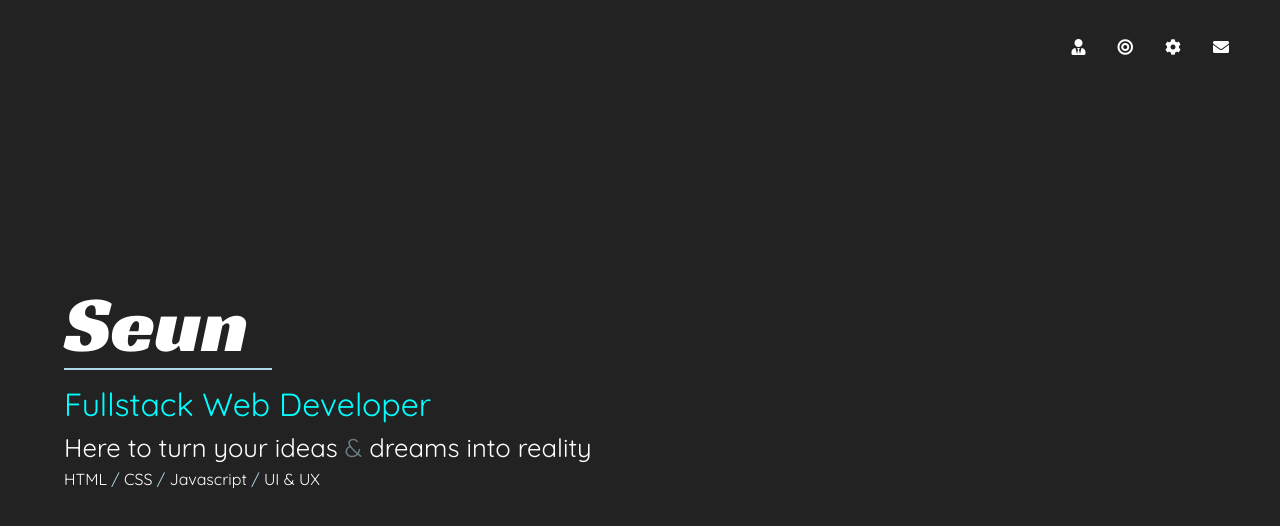
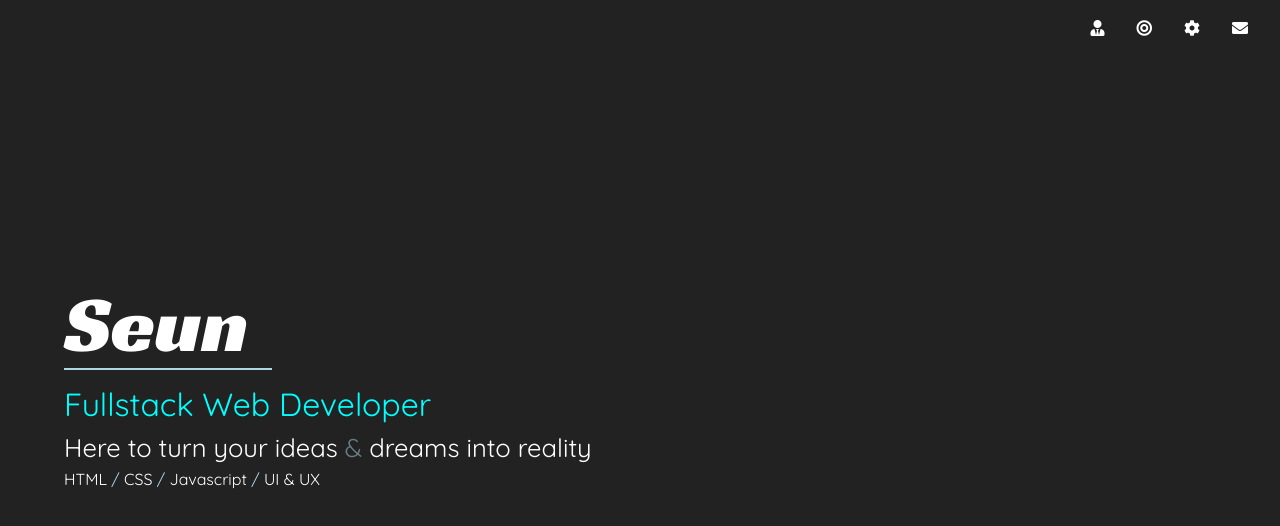
Before and after one commit to NatureBoi/WebProfile, a website: page html/index.html in a window 1280 px wide. Drawn offline with Linux system fonts and the light colour scheme.

Commit message:
Fixed navigation issues with Skills page

```diff
--- a/package.json
+++ b/package.json
@@ -16,5 +16,8 @@
   "bugs": {
     "url": "https://github.com/NatureBoi/WebProfile/issues"
   },
-  "homepage": "https://github.com/NatureBoi/WebProfile#readme"
+  "homepage": "https://github.com/NatureBoi/WebProfile#readme",
+  "dependencies": {
+    "eslint": "^5.11.1"
+  }
 }
--- a/sass/_menu.sass
+++ b/sass/_menu.sass
@@ -2,9 +2,13 @@
 .menu-nav
     display: flex
     position: fixed
-    right: 35px
-    top: 35px
+    justify-content: flex-end
+    // right: 2.5rem
+    padding: 1rem 1rem
+    // top: 35px
     z-index: 5
+    width: 100%
+    background: $primary
 
     :nth-child(1)
         i
--- a/sass/_mobile.sass
+++ b/sass/_mobile.sass
@@ -66,4 +66,4 @@
                 font-size: 4rem
         &#skills
             h1
-                margin-top: 5vh
+                margin-top: 10vh
--- a/sass/index.sass
+++ b/sass/index.sass
@@ -172,8 +172,9 @@ main
                         border: 3px solid $highlight
                         opacity: 1
     &#skills
-        margin-top: 10vh
-        min-height: calc(90vh - 60px)
+        min-height: calc(100vh - 60px)
+        h1
+            margin-top: 5vh
         .skills
             margin-top: 1.5rem
             display: flex
```
Also changed, not shown: html/css/index.css, 1 other file.
